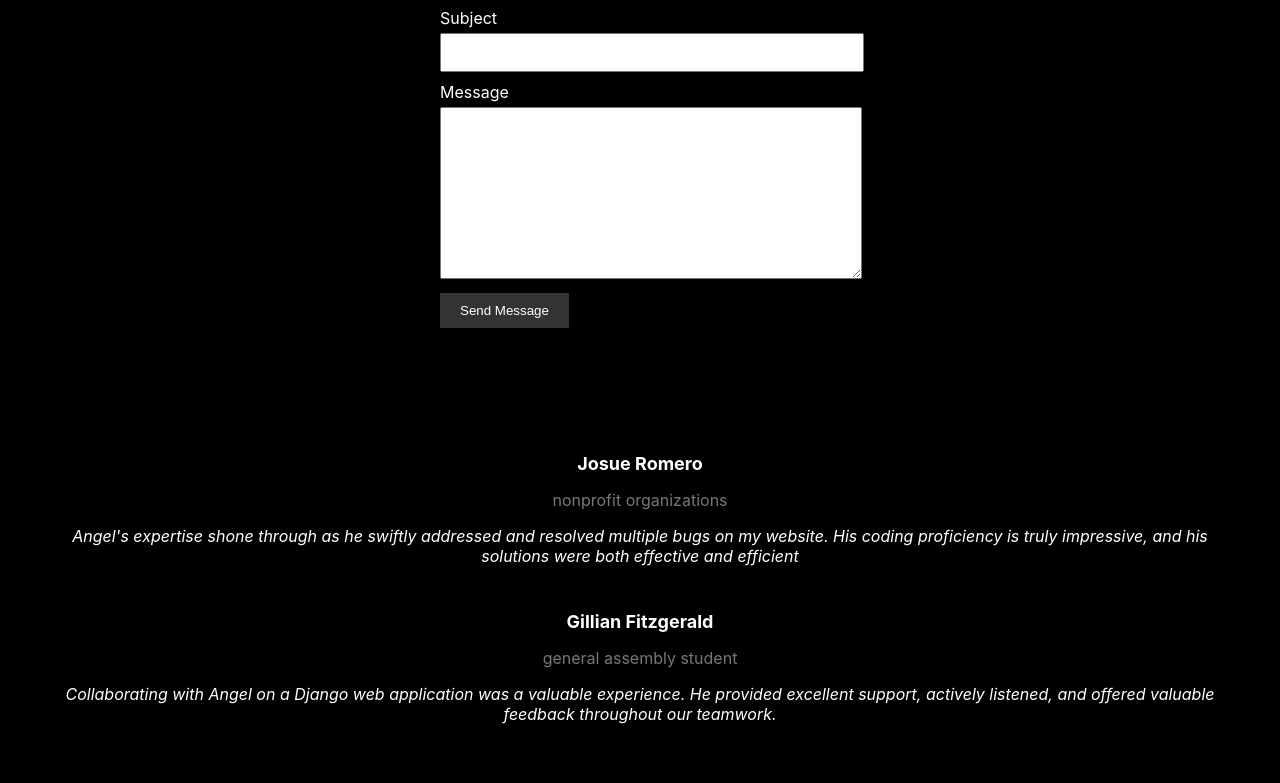
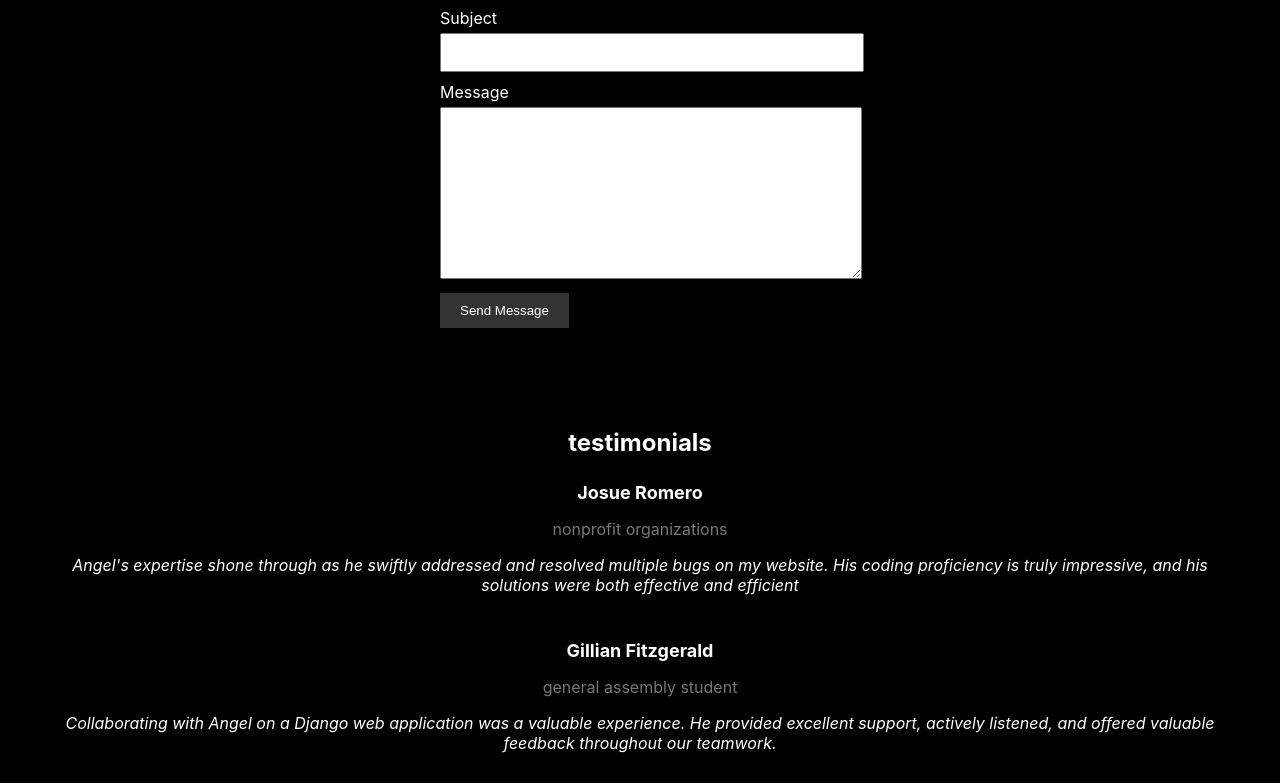
Before and after one commit to angelnolasco/portfolio, a React (Create React App) app: page / in a window 1280 px wide. Shown: the part 2828-3611 px from the top of the page. Before the commit the page ends 3582 px from the top, so only its background shows below. Built offline with nearby package versions, Linux system fonts and the light colour scheme.

Commit message:
tesing10

```diff
--- a/src/components/Testimonials.js
+++ b/src/components/Testimonials.js
@@ -18,7 +18,7 @@ const Testimonials = () => {
 
   return (
     <div className="testimonials-container">
-      <h2 className="testimonials-title"></h2>
+      <h2 className="testimonials-title">testimonials</h2>
       {testimonials.map((testimonial, index) => (
         <div className="testimonial" key={index}>
           <h2>{testimonial.name}</h2>
```
